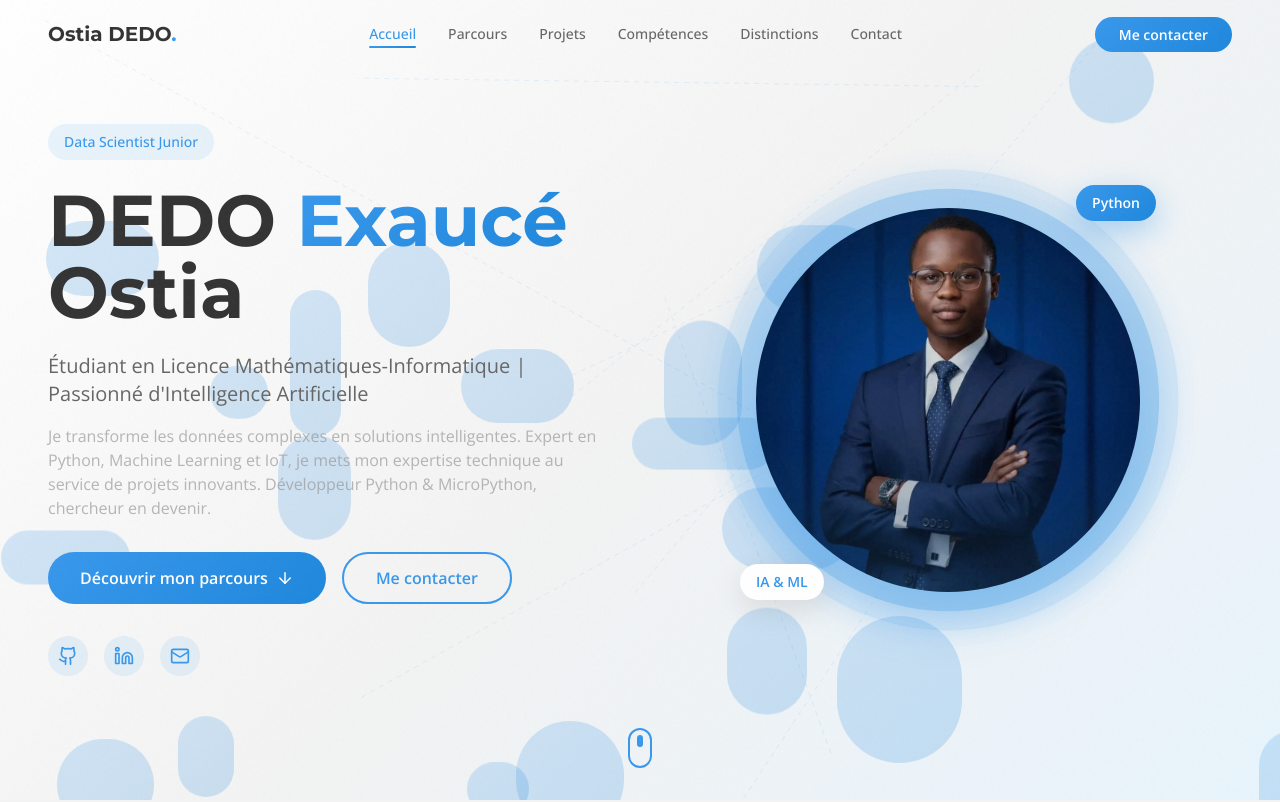
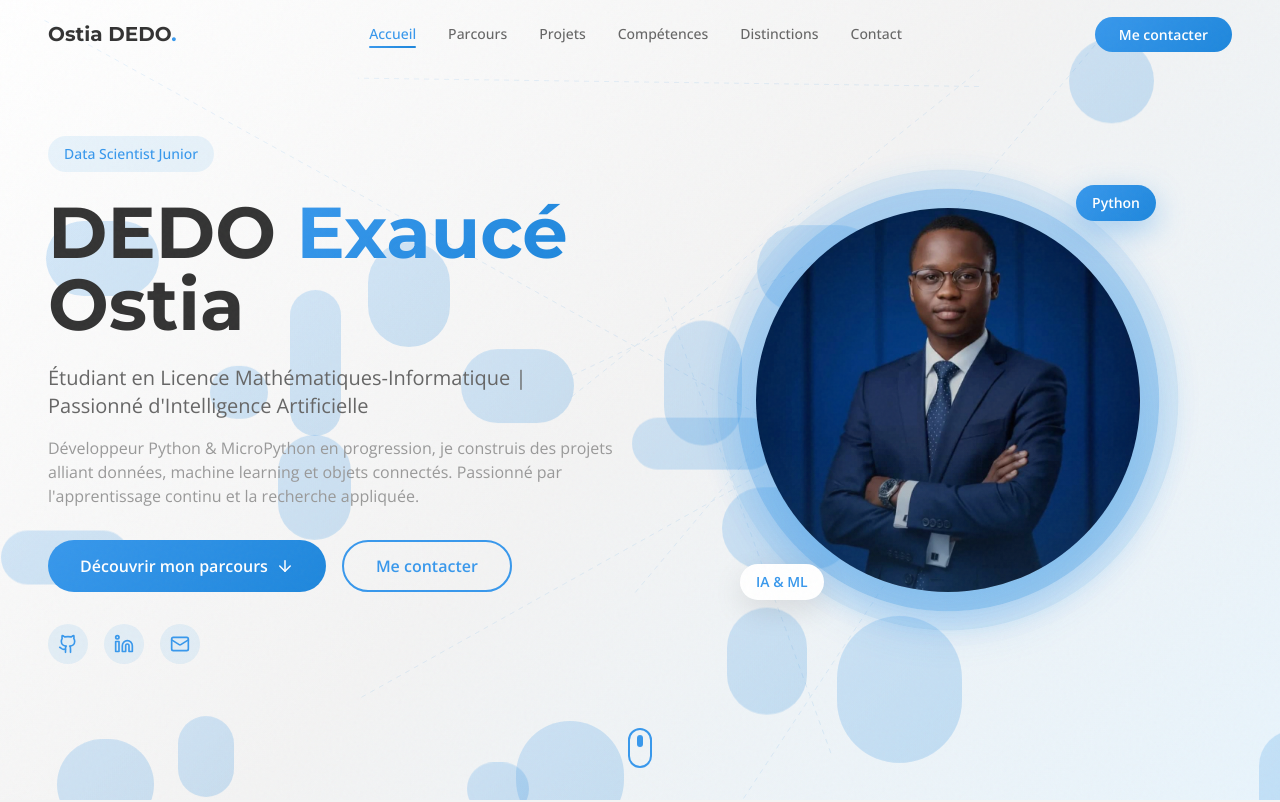
Before and after one commit to ostia456/Portfolio, a React (Vite) app: page / in a window 1280 px wide. Shown: the top 802 px of the page. Built offline with nearby package versions, Linux system fonts and the light colour scheme.

Commit message:
Modif last

```diff
--- a/src/sections/Hero.tsx
+++ b/src/sections/Hero.tsx
@@ -133,12 +133,11 @@ const Hero = () => {
               }`}
               style={{
                 transitionDelay: '0.8s',
-                color: '#999999b3',
+                color: '#999999',
               }}
             >
-              Je transforme les données complexes en solutions intelligentes. Expert en Python,
-              Machine Learning et IoT, je mets mon expertise technique au service de projets innovants.
-              Développeur Python & MicroPython, chercheur en devenir.
+              Développeur Python & MicroPython en progression, je construis des projets alliant données, machine learning et objets connectés.
+              Passionné par l'apprentissage continu et la recherche appliquée.
             </p>
 
             <div
```
